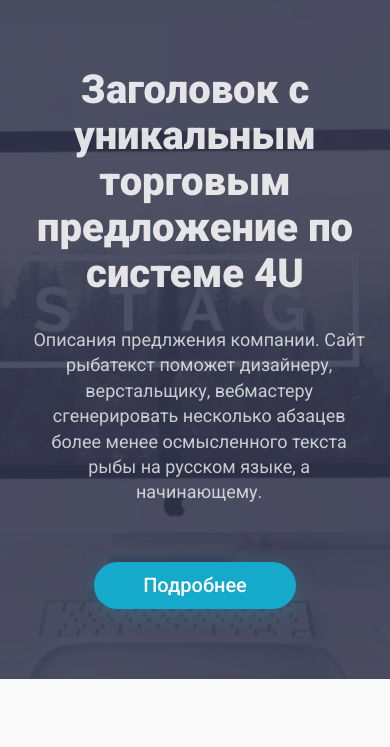
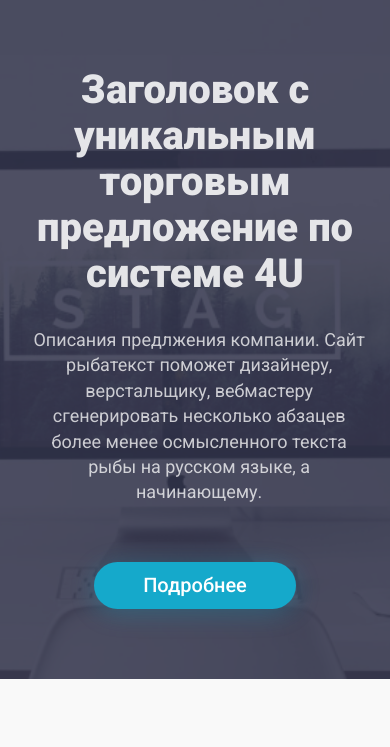
Before and after one commit to Sergey2Bn/U4, a plain HTML site: page index.html in a window 390 px wide. Shown: the part 75-822 px from the top of the page. Drawn offline with Linux system fonts and the light colour scheme.

Commit message:
добавил картинки для 1024px

```diff
--- a/css/blocks.css
+++ b/css/blocks.css
@@ -1,6 +1,6 @@
 .section-bg {
   position: relative;
-  background-position: center;
+  background-position: top;
   background-size: cover;
   background-repeat: no-repeat;
   z-index: 0;
--- a/css/calls.css
+++ b/css/calls.css
@@ -69,6 +69,7 @@
 @media (max-width: 1024px) {
   .calls {
     padding: 71.5px 0 56px;
+    background-image: url(../img/mans-office-1024.jpg);
   }
 
   .calls__title {
--- a/css/top.css
+++ b/css/top.css
@@ -31,6 +31,7 @@
 @media (max-width: 1024px) {
   .top {
     padding: 27px 0 70px;
+    background-image: url(../img/office-1024.jpg);
   }
 
   .top__contacts {
```
Also changed, not shown: img/mans-office-1024.jpg (added), img/office-1024.jpg (added).
